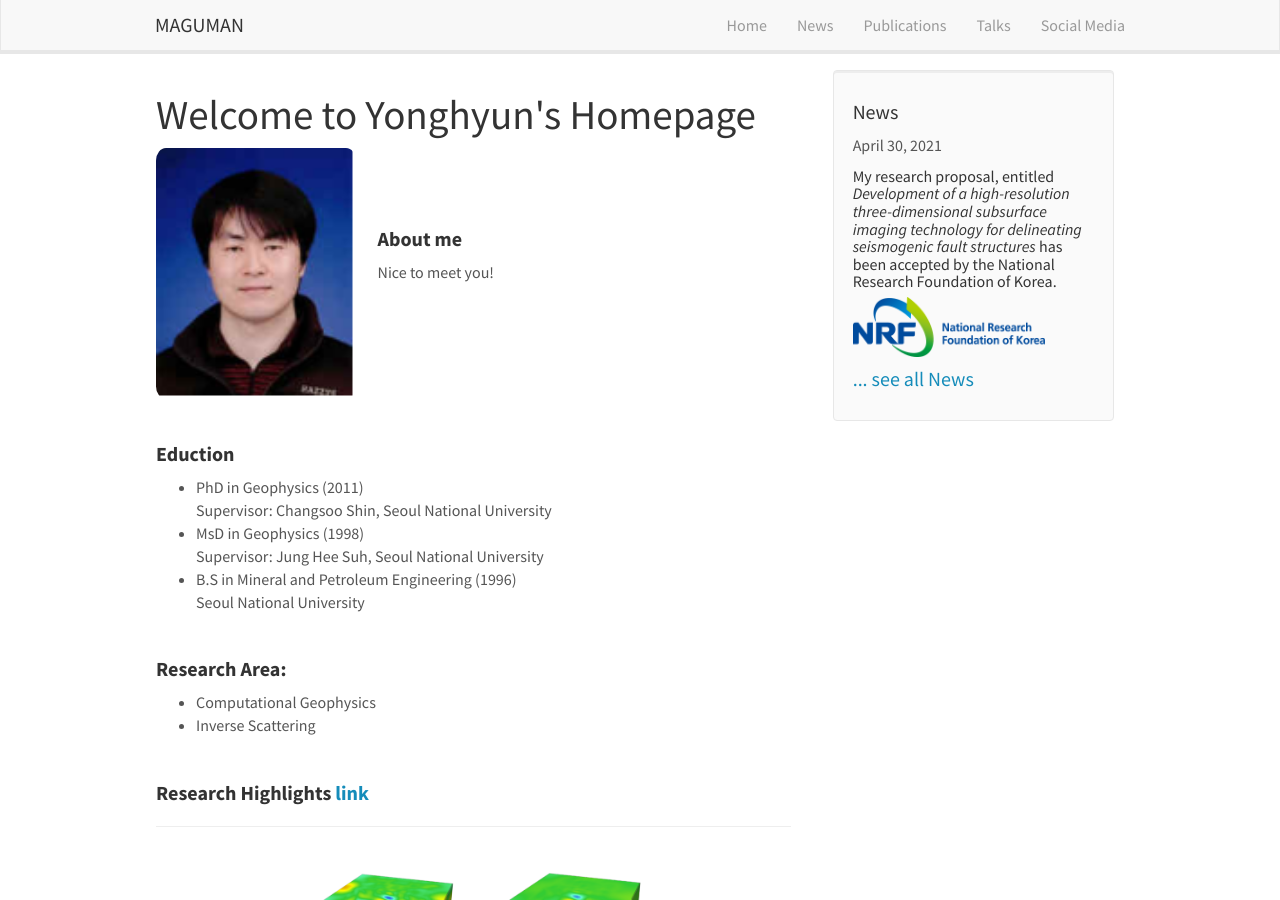
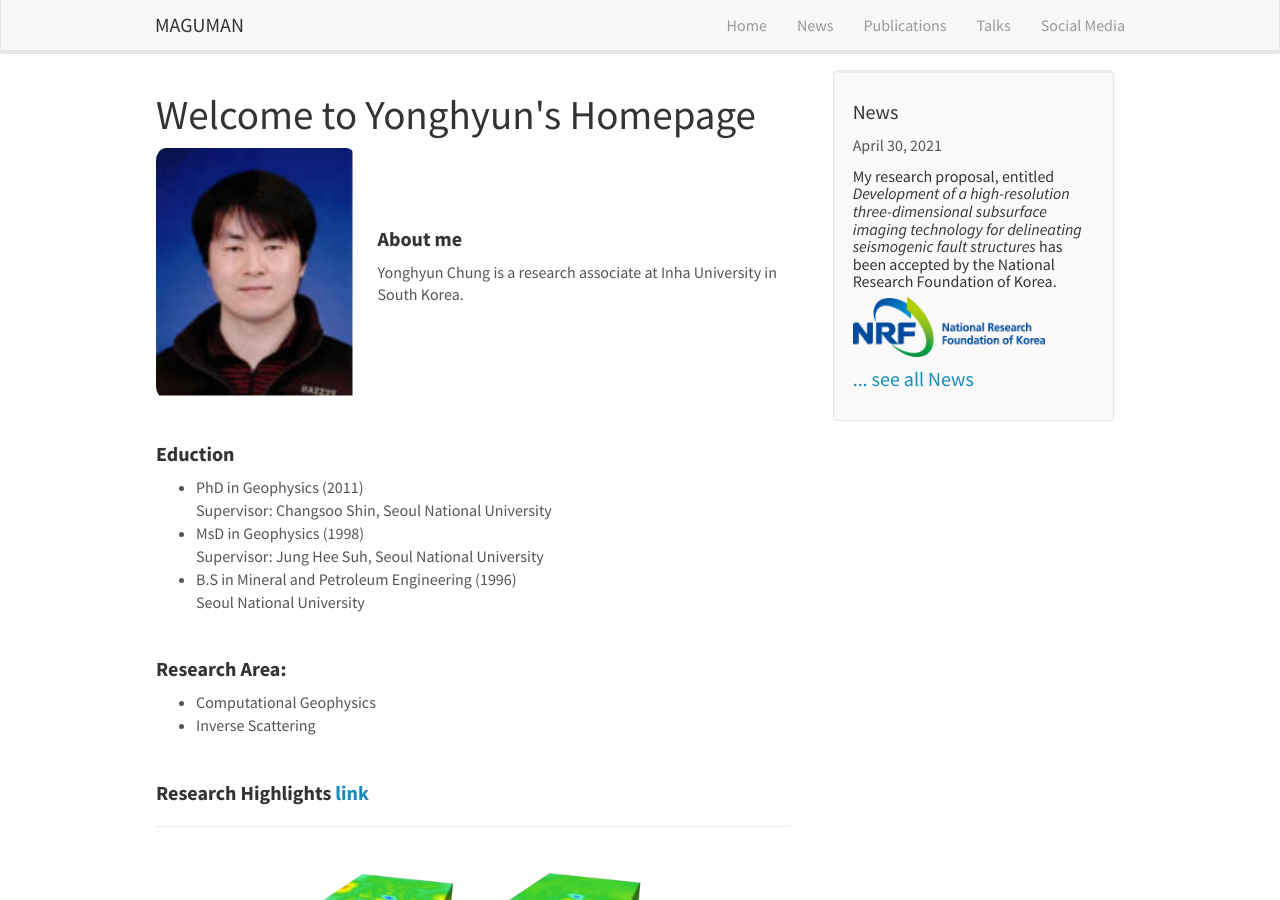
Before and after one commit to maguman/maguman.github.io, a Jekyll site: the page built from _pages/home.md, in a window 1280 px wide and 900 px high. Built offline with Jekyll 4.4.1, drawn with Linux system fonts in a browser that asks for light colours; nearby versions of some CDN libraries.

Commit message:
Update home.md

```diff
--- a/_pages/home.md
+++ b/_pages/home.md
@@ -21,7 +21,7 @@ permalink: /
 
 #### **About me**
 
-Nice to meet you!
+Yonghyun Chung is a research associate at Inha University in South Korea.
   </div>
 </div>
 
```
